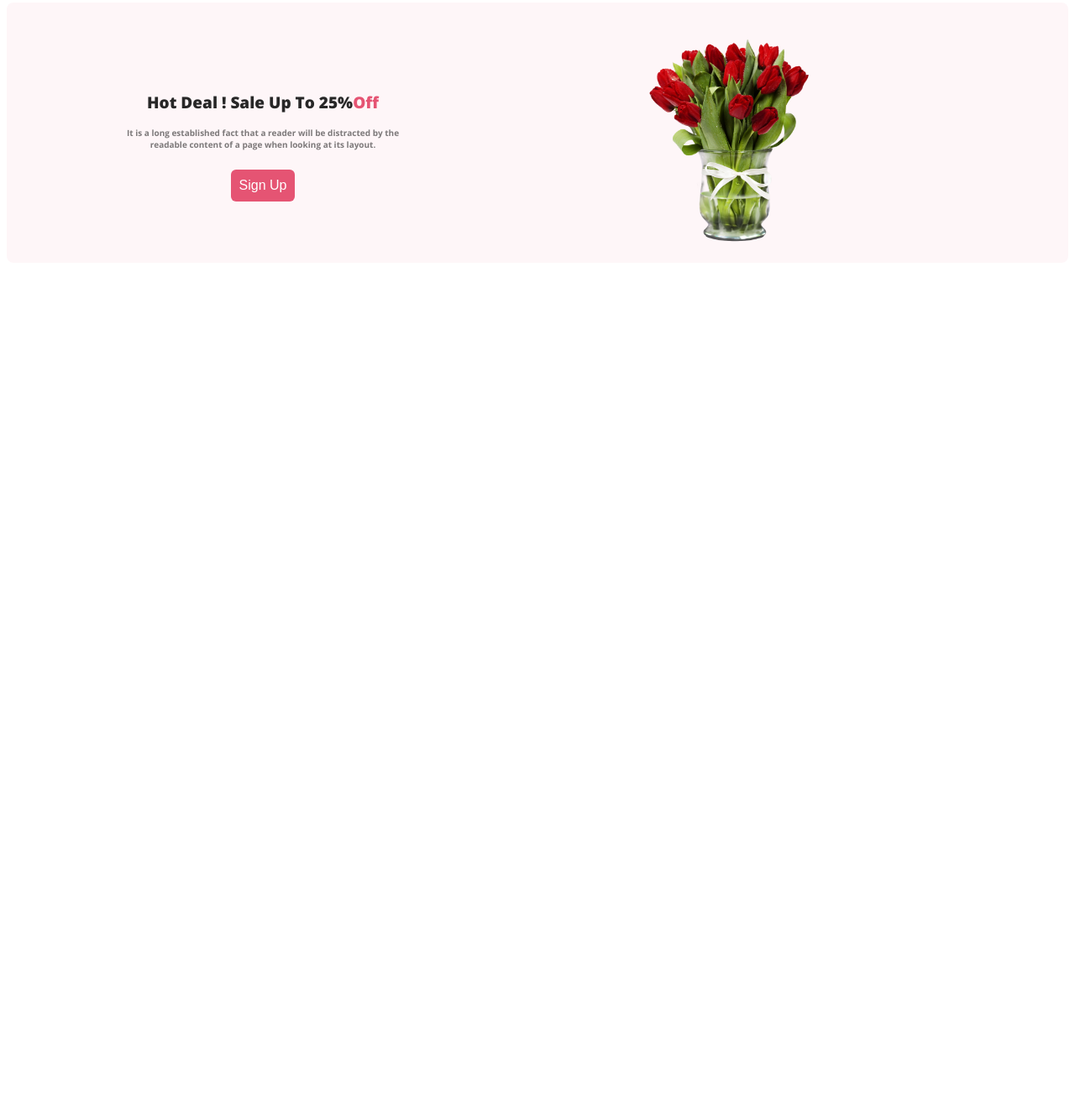
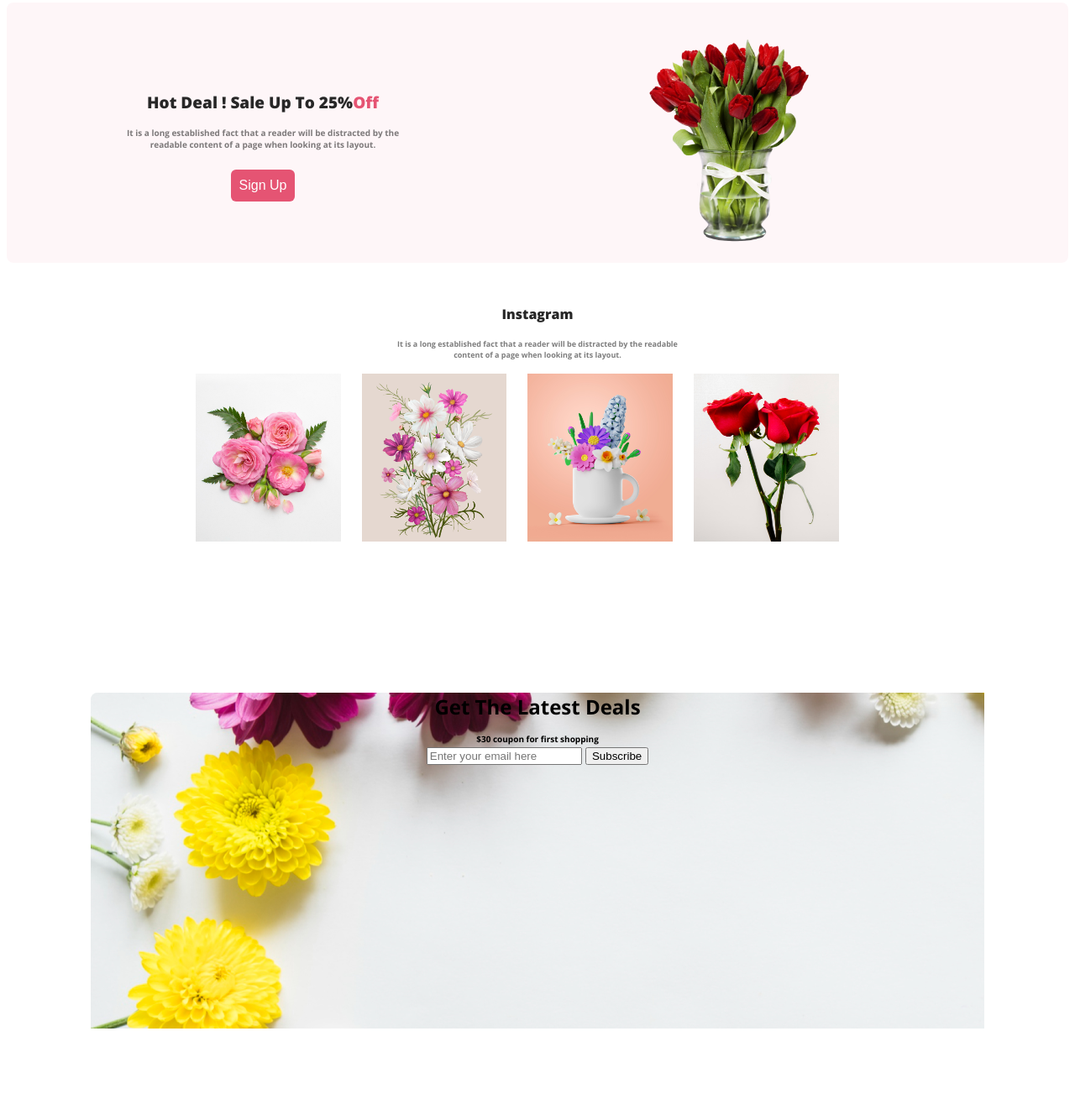
Before and after one commit to mustakim6/flower-shop-website, a plain HTML site: page index.html in a window 1280 px wide. Shown: the part 1195-2523 px from the top of the page at 84% size. Before the commit the page ends 1558 px from the top, so only its background shows below. Drawn offline with nearby package versions, Linux system fonts and the light colour scheme.

Commit message:
3rd update

```diff
--- a/index.html
+++ b/index.html
@@ -87,9 +87,33 @@
             </div>
             <img src="Flower Asset/pngwing 8.png" alt="" class="rose">
             <div>
+            </div>
+        </section>
 
+        <section class="section4">
+
+            <div class="social">
+                <h3 class="social-title">Instagram</h3>
+                <p class="social-description">It is a long established fact that a reader will be distracted by the readable content of a page when looking at its layout.</p>
             </div>
 
+            <div class="images">
+                <img class="image" src="Flower Asset/Flower 01.png" alt="">
+                <img class="image" src="Flower Asset/Rectangle 4.png" alt="">
+                <img class="image" src="Flower Asset/Rectangle 5.png" alt="">
+                <img class="image" src="Flower Asset/Rectangle 6.png" alt="">
+            </div>
+
+        </section>
+
+        <section class="section5">
+
+            <div class="section5-text">
+                <h2 class="section5-title">Get The Latest Deals</h2>
+                <p class="section5-description">$30 coupon for first shopping</p>
+                <input type="text" placeholder="Enter your email here ">
+                <input type="button" value="Subscribe">
+            </div>
         </section>
 
 
--- a/style.css
+++ b/style.css
@@ -163,7 +163,8 @@ button {
 
 /* styles of section2 end */
 
-/* styles of section2 end */
+
+/* styles of section3 start */
 
 .section3 {
     display: flex;
@@ -176,7 +177,7 @@ button {
 
 .deals {
 
-    /* background-color: aqua; */
+
     padding: 90px 60px 40px 130px;
 
 
@@ -189,10 +190,10 @@ button {
     font-weight: 800;
 }
 
-.off{
+.off {
     color: #E55473;
-font-size: 19px;
-font-weight: 800;
+    font-size: 19px;
+    font-weight: 800;
 }
 
 .deals-description {
@@ -203,13 +204,93 @@ font-weight: 800;
     width: 350px;
 }
 
-#sign-up{
+#sign-up {
     display: flex;
-  justify-content: center;
+    justify-content: center;
 }
 
 .rose {
     width: 200px;
     height: 250px;
-    padding: 40px  130px 60px 50px ;
+    padding: 40px 130px 60px 50px;
 }
+
+/* styles of section3 end */
+
+
+/* styles of section4 start */
+
+.section4 {}
+
+.social {
+    text-align: center;
+
+
+}
+
+.social-title{
+    color: #272727;
+text-align: center;
+font-size: 16px;
+font-weight: 800;
+padding-bottom: 12px;
+}
+
+.social-description{
+    color: rgba(39, 39, 39, 0.60);
+    text-align:center;
+    font-size: 9px;
+    width: 350px;
+    margin:auto;
+    padding-bottom: 16px;
+}
+
+.images {
+    display: flex;
+    width: 200px;
+    height: 200px;
+    padding-left: 200px;
+    margin-bottom: 60px;
+}
+
+.image {
+    padding-left: 25px;
+    justify-content: center;
+}
+
+/* styles of section4 end */
+
+
+
+/* styles of section5 start */
+
+
+.section5{
+
+    text-align: center;
+   padding:100px;
+}
+
+.section5-title{
+    /* color: #272727;
+    text-align: center;
+    font-size: 20px;
+    font-weight: 800;
+    line-height:4px; */
+}
+   .section5-text{
+    background-image: url("Flower Asset/Rectangle\ 9.png");
+    /* width: 900px; */
+    height:400px;
+   }
+
+
+.section5-description{
+
+    /* color: rgba(39, 39, 39, 0.60);
+    /* text-align: center; */
+
+    font-size: 10px;
+    font-weight: 400;
+    line-height:4px ; */
+}
```
